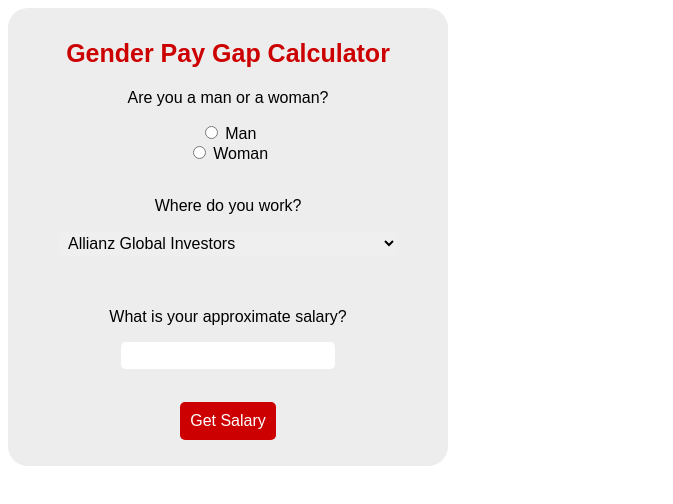
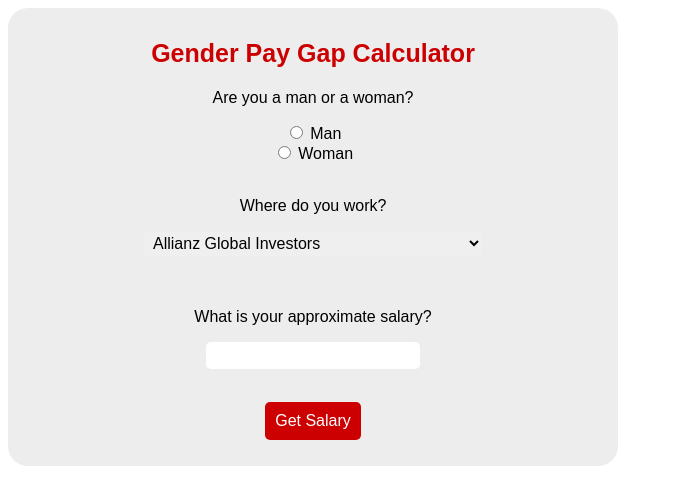
Before and after one commit to brookefox91/Gender-Pay-Calculator, a plain HTML site: page index.html in a window 1280 px wide. Shown: the whole page, without its empty margins (0-673 px from the left). Drawn offline with Linux system fonts and the light colour scheme.

Commit message:
Update style.css

```diff
--- a/style.css
+++ b/style.css
@@ -12,7 +12,7 @@ h2{
 	text-align: center;
 	background: #ededed;
 	padding: 10px 20px 10px 20px;
-	width: 400px;
+	width: 570px;
 	border-radius: 20px;
 	float: center;
 
```
